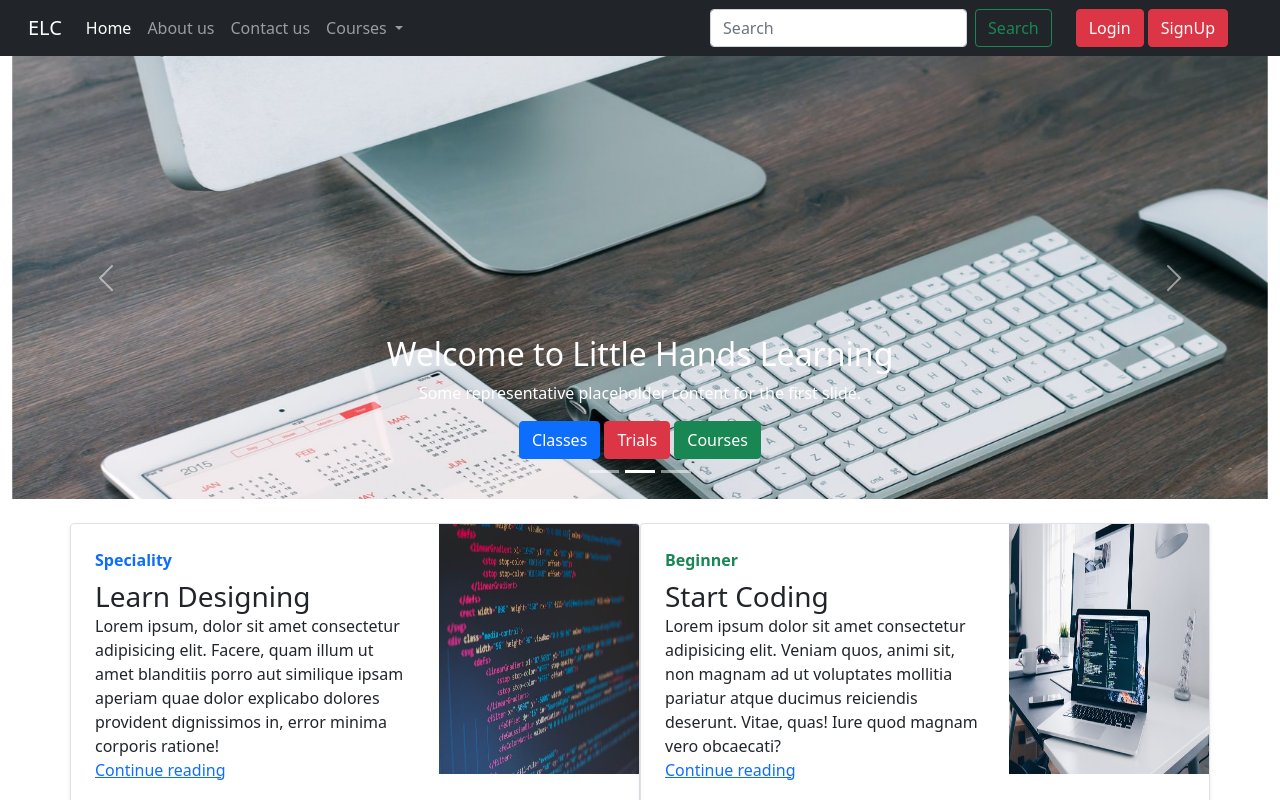
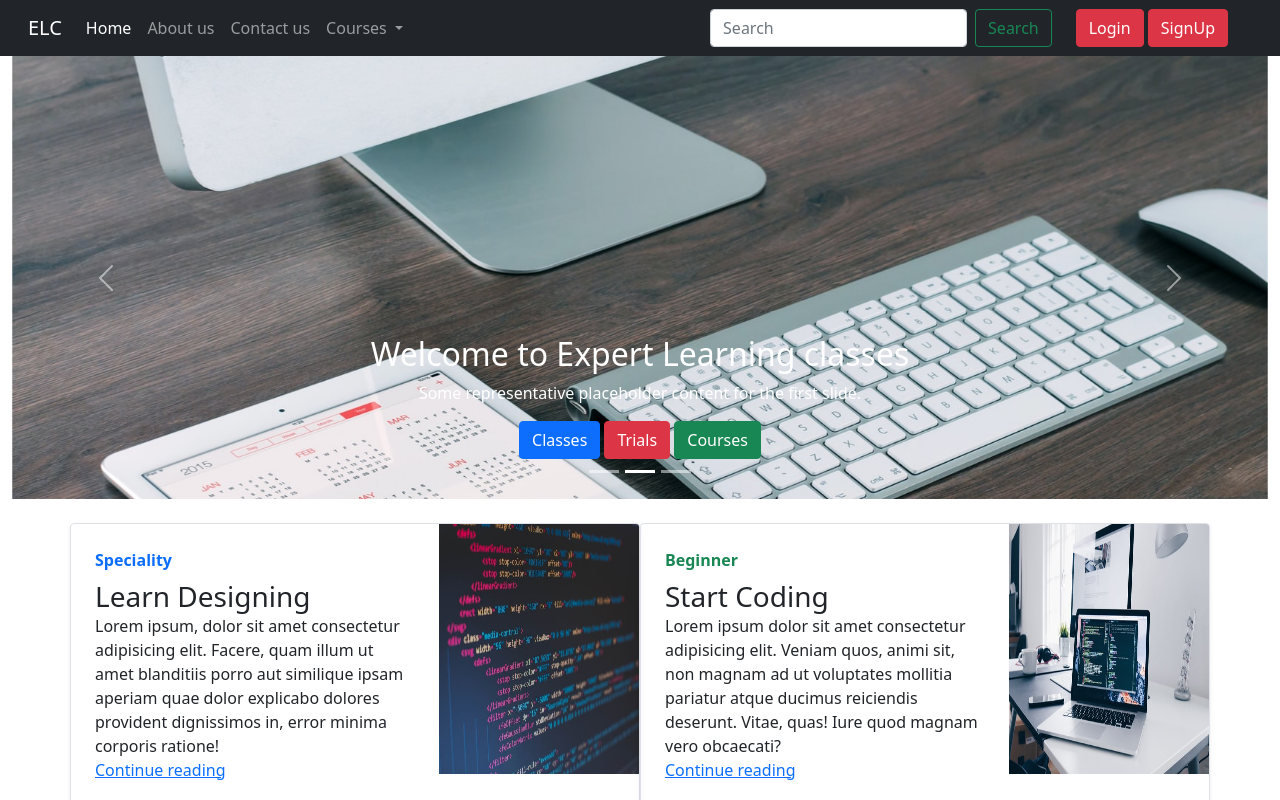
Before and after one commit to pr-droid/Basic-website-using-HTML-CSS-Bootstrap, a plain HTML site: page index.html in a window 1280 px wide. Both pictures are taken after a click on the link "Home". Shown: the top 800 px of the page. Drawn offline with nearby package versions, Linux system fonts and the light colour scheme.

Commit message:
Update index.html

```diff
--- a/index.html
+++ b/index.html
@@ -134,7 +134,7 @@
         <div class="carousel-item">
           <img src="banner1.jpg" class="d- w-100" alt="...">
           <div class="carousel-caption d-none d-md-block">
-            <h2>Welcome to Little Hands Learning</h2>
+            <h2>Welcome to Expert Learning classes </h2>
             <p>Some representative placeholder content for the first slide.</p>
             <button class="btn btn-primary">Classes</button>
             <button class="btn btn-danger">Trials</button>
@@ -144,7 +144,7 @@
         <div class="carousel-item">
           <img src="ban2.jpg" class="d-block w-100" alt="...">
           <div class="carousel-caption d-none d-md-block">
-            <h2>Welcome to Little Hands Learning</h2>
+            <h2>Welcome to Expert Learning Classes</h2>
             <p>Some representative placeholder content for the first slide.</p>
             <button class="btn btn-primary">Classes</button>
             <button class="btn btn-danger">Trials</button>
```
